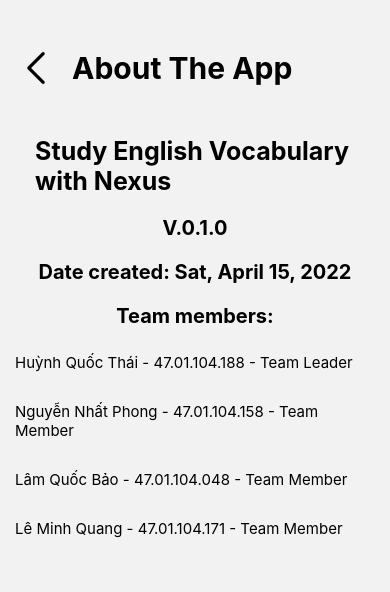
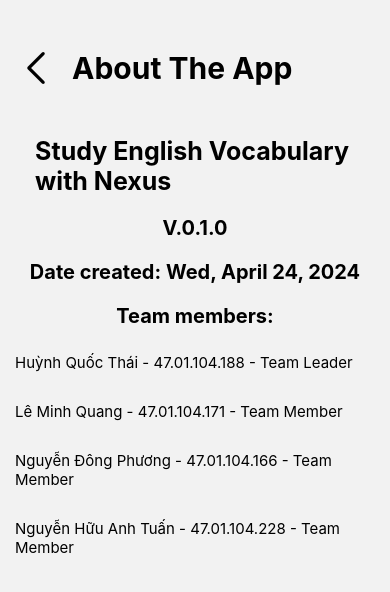
Before and after one commit to thegaelis/StudyEnglishWithNexus, a React Native app: screen /About in a window 390 px wide. Shown: the top 592 px of the page. Built offline with nearby package versions, Linux system fonts and the light colour scheme.

Commit message:
Update About.js

```diff
--- a/component/About.js
+++ b/component/About.js
@@ -16,12 +16,14 @@
       <View style={styles.container}>
         <Text style={styles.appname}>{'Study English Vocabulary \nwith Nexus'}</Text>
         <Text style={styles.appinfo}>V.0.1.0</Text>
-        <Text style={styles.appinfo}>Date created: Sat, April 15, 2022</Text>
+        <Text style={styles.appinfo}>Date created: Wed, April 24, 2024</Text>
         <Text style={styles.appinfo}>Team members:</Text>
         <Text style={styles.name}>Huỳnh Quốc Thái - 47.01.104.188 - Team Leader</Text>
-        <Text style={styles.name}>Nguyễn Nhất Phong - 47.01.104.158 - Team Member</Text>
-        <Text style={styles.name}>Lâm Quốc Bảo - 47.01.104.048 - Team Member</Text>
         <Text style={styles.name}>Lê Minh Quang - 47.01.104.171 - Team Member</Text>
+        <Text style={styles.name}>Nguyễn Đông Phương - 47.01.104.166 - Team Member</Text>
+        <Text style={styles.name}>Nguyễn Hữu Anh Tuấn - 47.01.104.228 - Team Member</Text>
+
+
       </View>
     </View>
 
```
